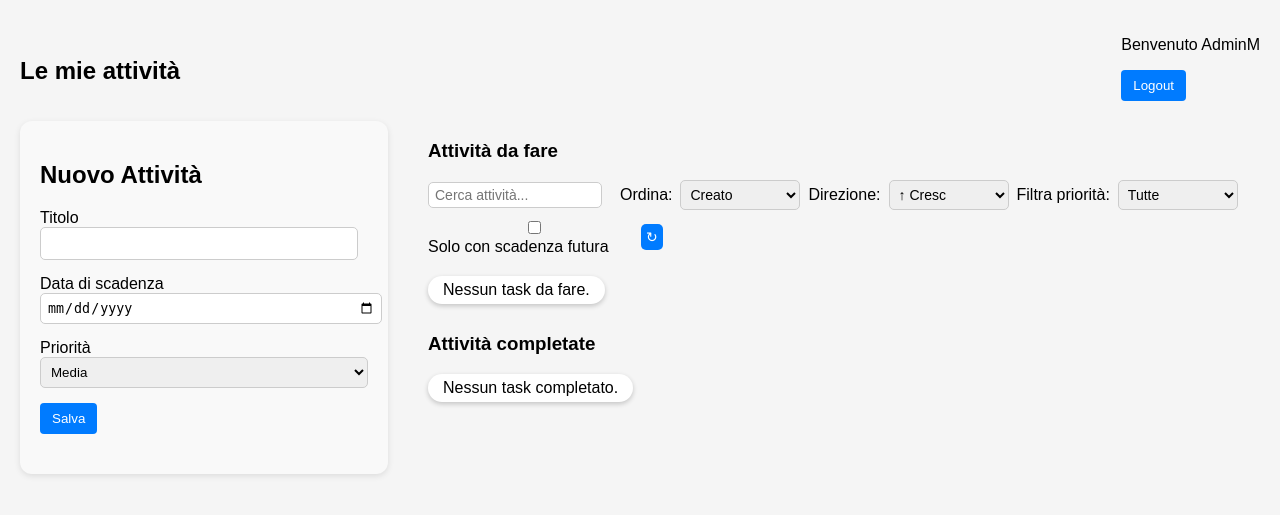
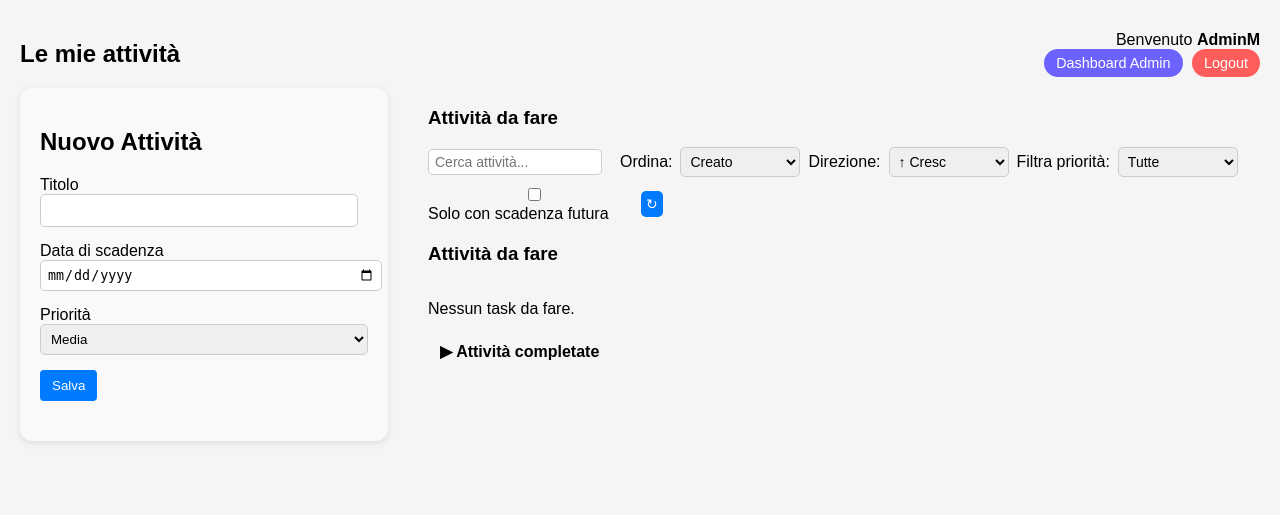
Before and after one commit to MattiaGuazzini07/ToDo-App, a Django app: page / in a window 1280 px wide. Shown: the top 515 px of the page. Run offline with Django 5.2, Linux system fonts and the light colour scheme; a user stored in the database is signed in; data comes from the database, SQL or seed files in the repository; both versions use the stored data as it was after the commit.

```diff
--- a/DjangoProject1/todo/static/todo/style.css
+++ b/DjangoProject1/todo/static/todo/style.css
@@ -79,12 +79,6 @@ button:hover {
 
 .delete-icon:hover {
     color: red;
-}
-.header {
-    display: flex;
-    justify-content: space-between;
-    align-items: center;
-    margin-bottom: 0px;
 }
 
 .field {
@@ -176,3 +170,78 @@ input[name="q"] {
   border-radius: 5px;
   min-width: 150px;
 }
+
+.header {
+  display: flex;
+  justify-content: space-between;
+  align-items: center;
+}
+
+.user-panel {
+  text-align: right;
+}
+
+.user-panel p {
+  margin: 0;
+}
+
+.btn-admin {
+  display: inline-block;
+  margin-right: 5px;
+  padding: 6px 12px;
+  background-color: #6c63ff;
+  color: white;
+  text-decoration: none;
+  border-radius: 20px;
+  font-size: 0.9rem;
+}
+.btn-admin:hover {
+  background-color: #4e4bff;
+}
+
+.btn-logout {
+  padding: 6px 12px;
+  background-color: #ff5c5c;
+  color: white;
+  border: none;
+  border-radius: 20px;
+  cursor: pointer;
+  font-size: 0.9rem;
+}
+.btn-logout:hover {
+  background-color: #950808;
+}
+
+.todo-list,
+.completed-list {
+  display: flex;
+  flex-wrap: wrap;
+  gap: 1rem; /* distanza uniforme tra i task */
+}
+
+.todo-card {
+  flex: 0 1 300px; /* larghezza massima consigliata per i task */
+  background: #fff;
+  border-radius: 12px;
+  padding: 12px;
+  box-shadow: 0 0 4px rgba(0,0,0,0.1);
+}
+.collapsible-toggle {
+  background-color: transparent;
+    color: black;
+  border: none;
+  font-weight: bold;
+  font-size: 1rem;
+  cursor: pointer;
+  margin-bottom: 10px;
+}
+
+.collapsible-toggle:hover {
+    background-color: #fff;
+}
+
+.collapsible-content {
+  display: flex;
+  flex-wrap: wrap;
+  gap: 1rem;
+}
--- a/DjangoProject1/todo/templates/todo/home.html
+++ b/DjangoProject1/todo/templates/todo/home.html
@@ -9,11 +9,17 @@
 <body>
 <div class="header">
     <h2>Le mie attività</h2>
-    <form action="{% url 'logout' %}" method="post">
-        {% csrf_token %}
-        <p>Benvenuto {{ user.username }}</p>
-        <button type="submit">Logout</button>
-    </form>
+
+    <div class="user-panel">
+        <p>Benvenuto <strong>{{ user.username }}</strong></p>
+        {% if request.user.is_superuser %}
+            <a href="{% url 'admin_dashboard' %}" class="btn-admin">Dashboard Admin</a>
+        {% endif %}
+        <form action="{% url 'logout' %}" method="post" style="display: inline;">
+            {% csrf_token %}
+            <button type="submit" class="btn-logout">Logout</button>
+        </form>
+    </div>
 </div>
 {% if form.errors %}
   <div style="color: red; margin-bottom: 10px;">
@@ -87,9 +93,11 @@
   <button type="submit" class="small-button">↻</button>
 </form>
 
-<ul>
+<h3>Attività da fare</h3>
+
+<div class="todo-list">
     {% for task in tasks_da_fare %}
-    <li class="task-box">
+    <div class="todo-card">
         <div style="display: flex; align-items: center;">
             <a href="{% url 'complete_task' task.id %}" class="circle" title="Completa"></a>
             <strong style="margin-right: auto;">{{ task.title }}</strong>
@@ -103,18 +111,18 @@
                 <span>Scadenza: {{ task.due_date|date:"d/m/Y" }}</span>
             {% endif %}
         </div>
-    </li>
+    </div>
     {% empty %}
-    <li>Nessun task da fare.</li>
+    <p>Nessun task da fare.</p>
     {% endfor %}
-</ul>
-
-<h3>Attività completate</h3>
-<ul>
+</div>
+<div class="collapsible-section">
+  <button class="collapsible-toggle" type="button" onclick="toggleCompleted()">▶ Attività completate</button>
+  <div id="completed-content" class="collapsible-content">
     {% for task in tasks_fatti %}
-    <li class="task-box">
+    <div class="todo-card">
         <div style="display: flex; align-items: center;">
-            <a href="{% url 'uncomplete_task' task.id %}" class="circle completed" title="Sgna come da fare"></a>
+            <a href="{% url 'uncomplete_task' task.id %}" class="circle completed" title="Segna come da fare"></a>
             <strong style="margin-right: auto;">{{ task.title }}</strong>
             <a href="{% url 'delete_task' task.id %}" class="delete-icon" title="Elimina">
                 <i class="fas fa-trash"></i>
@@ -126,10 +134,25 @@
                 <span>Scadenza: {{ task.due_date|date:"d/m/Y" }}</span>
             {% endif %}
         </div>
-    </li>
+    </div>
     {% empty %}
-    <li>Nessun task completato.</li>
+    <p>Nessun task completato.</p>
     {% endfor %}
-</ul>
+  </div>
+</div>
+
+<script>
+  function toggleCompleted() {
+    const content = document.getElementById("completed-content");
+    const button = document.querySelector(".collapsible-toggle");
+    const isHidden = content.style.display === "none";
+
+    content.style.display = isHidden ? "flex" : "none";
+    button.textContent = isHidden ? "▼ Attività completate" : "▶ Attività completate";
+  }
+  window.onload = () => {
+    document.getElementById("completed-content").style.display = "none";
+  };
+</script>
 </body>
 </html>
--- a/DjangoProject1/todo/urls.py
+++ b/DjangoProject1/todo/urls.py
@@ -1,9 +1,12 @@
 from django.urls import path
 from . import views
+from .views import admin_dashboard, user_tasks
 
 urlpatterns = [
     path('', views.home, name='home'),
     path('complete/<int:task_id>/', views.complete_task, name='complete_task'),
     path('delete/<int:task_id>/', views.delete_task, name='delete_task'),
     path('uncomplete/<int:task_id>/', views.uncomplete_task, name='uncomplete_task'),
+    path('admin-dashboard/', admin_dashboard, name='admin_dashboard'),
+    path('admin-dashboard/user/<int:user_id>/', user_tasks, name='user_tasks'),
 ]
--- a/DjangoProject1/todo/views.py
+++ b/DjangoProject1/todo/views.py
@@ -1,13 +1,14 @@
 from re import search
-
 from django.shortcuts import render, redirect, get_object_or_404
-from django.contrib.auth.decorators import login_required
+from django.contrib.auth.decorators import login_required, user_passes_test
 from .models import Task
 from django.contrib.auth.forms import UserCreationForm
 from django.contrib.auth import login
 from datetime import datetime
 from django.utils import timezone
 from .forms import TaskForm
+from django.contrib.auth.models import User
+from django.db.models import Count, Q
 
 @login_required
 def home(request):
@@ -98,3 +99,26 @@ def uncomplete_task(request, task_id):
     task.completed_at = None
     task.save()
     return redirect('home')
+
+@user_passes_test(lambda u: u.is_superuser)
+def admin_dashboard(request):
+    query = request.GET.get('q', '')  # prende il valore della query
+
+    users = User.objects.annotate(
+        total_tasks=Count('task'),
+        completed_tasks=Count('task', filter=Q(task__is_completed=True))
+    ).order_by('-date_joined')
+
+    if query:
+        users = users.filter(username__icontains=query)
+
+    return render(request, 'todo/admin_dashboard.html', {
+        'users': users,
+        'query': query,
+    })
+
+@user_passes_test(lambda u: u.is_superuser)
+def user_tasks(request, user_id):
+    user = get_object_or_404(User, id=user_id)
+    tasks = Task.objects.filter(user=user)
+    return render(request, 'todo/user_tasks.html', {'user': user, 'tasks': tasks})
```
Also changed, not shown: DjangoProject1/todo/static/todo/admin.css (added, +49 -0 lines), DjangoProject1/todo/templates/todo/admin_dashboard.html (added, +42 -0 lines), DjangoProject1/todo/templates/todo/user_tasks.html (added, +36 -0 lines), DjangoProject1/db.sqlite3.
